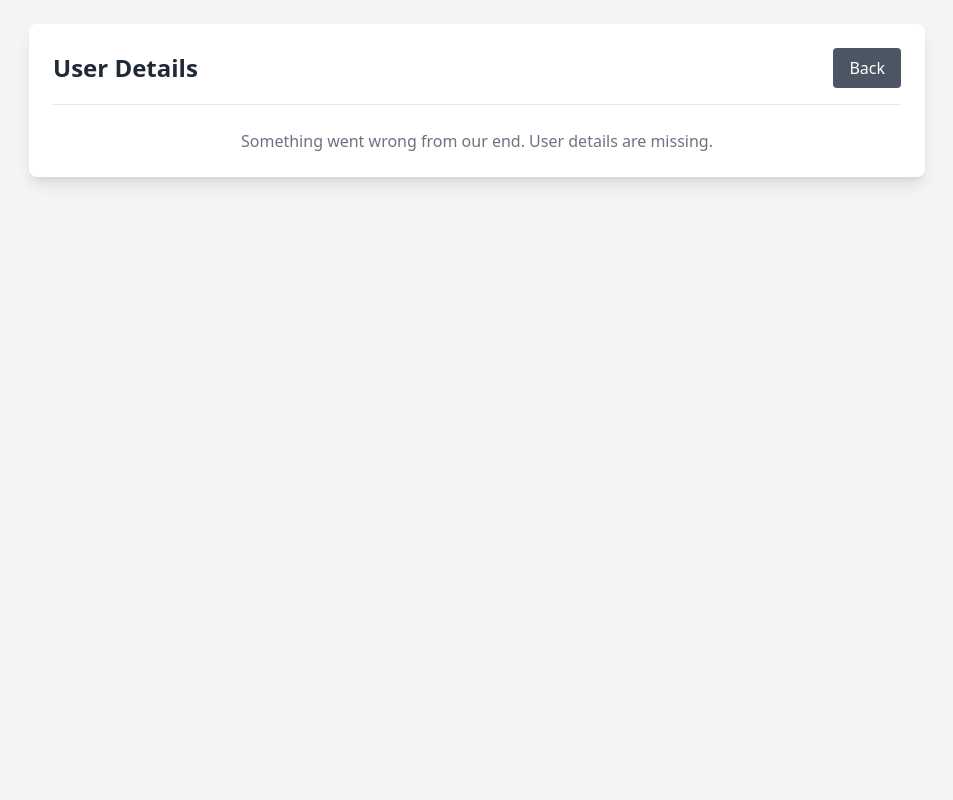
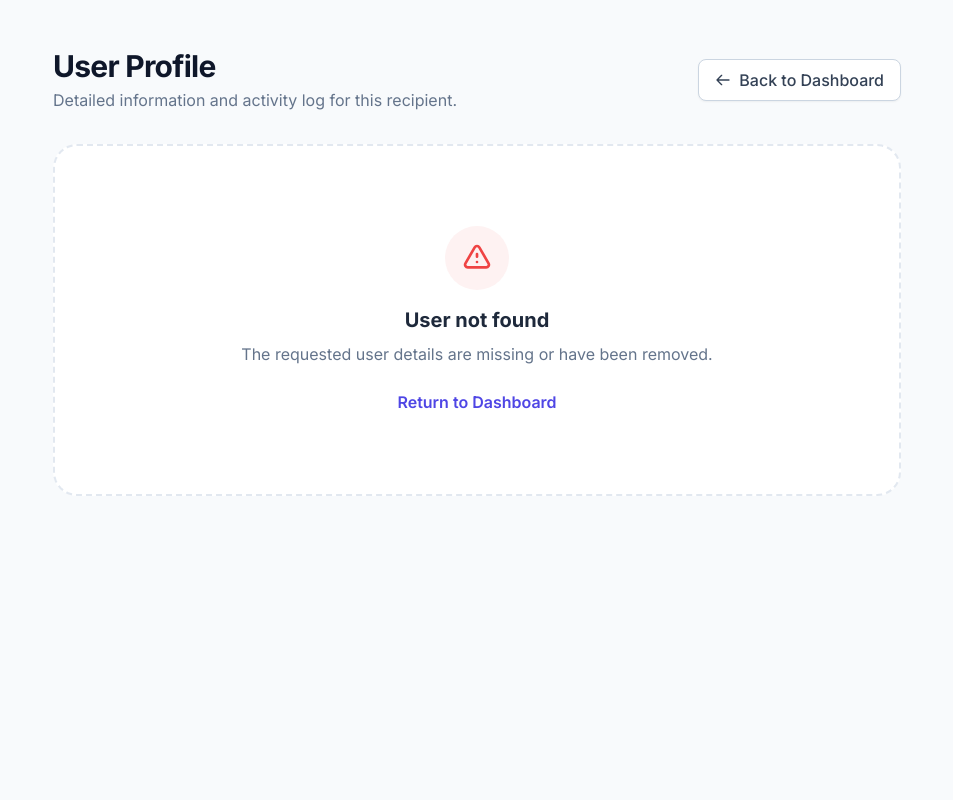
Before and after one commit to puskarpreconet123/email-automation-with-google-api, a Flask app: template templates/userCard.html in a window 1280 px wide. Shown: the whole page, without its empty margins (163-1116 px from the left). Run offline with Flask 3, Linux system fonts and the light colour scheme; the template is opened without the code that fills it, so the values that code supplies are empty; some libraries are stand-ins or nearby versions.

Commit message:
modify ui

```diff
--- a/templates/userCard.html
+++ b/templates/userCard.html
@@ -2,96 +2,121 @@
 <html lang="en">
 <head>
   <meta charset="UTF-8">
-  <title>User</title>
+  <meta name="viewport" content="width=device-width, initial-scale=1.0">
+  <title>User Profile | {{ user.name if user else 'Details' }}</title>
   <script src="https://cdn.tailwindcss.com"></script>
+  <link href="https://fonts.googleapis.com/css2?family=Inter:wght@300;400;500;600;700&display=swap" rel="stylesheet">
+  <style>
+    body { font-family: 'Inter', sans-serif; }
+  </style>
 </head>
-<body class="bg-gray-100 min-h-screen p-6">
+<body class="bg-slate-50 min-h-screen antialiased">
 
-  <div class="max-w-4xl mx-auto bg-white shadow-lg rounded-lg p-6">
+  <div class="max-w-4xl mx-auto py-12 px-4 sm:px-6">
 
-    <!-- Header -->
-    <div class="flex justify-between items-center mb-6 border-b pb-4">
-      <h1 class="text-2xl font-semibold text-gray-800">
-        User Details
-      </h1>
-
+    <div class="flex flex-col sm:flex-row justify-between items-start sm:items-center mb-8 gap-4">
+      <div>
+        <h1 class="text-3xl font-bold text-slate-900 tracking-tight">User Profile</h1>
+        <p class="text-slate-500 mt-1">Detailed information and activity log for this recipient.</p>
+      </div>
       <a href="{{ url_for('dashboard') }}"
-         class="px-4 py-2 bg-gray-600 text-white rounded hover:bg-gray-700 transition">
-        Back
+         class="inline-flex items-center px-4 py-2 bg-white border border-slate-300 text-slate-700 font-medium rounded-lg shadow-sm hover:bg-slate-50 hover:text-slate-900 transition-all active:scale-95">
+        <svg class="w-4 h-4 mr-2" fill="none" stroke="currentColor" viewBox="0 0 24 24"><path stroke-linecap="round" stroke-linejoin="round" stroke-width="2" d="M10 19l-7-7m0 0l7-7m-7 7h18"/></svg>
+        Back to Dashboard
       </a>
     </div>
 
     {% if user %}
-    <!-- Card -->
-    <div class="space-y-4 text-gray-700">
+    <div class="grid grid-cols-1 md:grid-cols-3 gap-6">
 
-      <div>
-        <span class="font-semibold text-gray-900">ID:</span>
-        <span class="ml-2">{{ user._id }}</span>
+      <div class="md:col-span-2 space-y-6">
+        <div class="bg-white rounded-2xl shadow-sm border border-slate-200 overflow-hidden">
+          <div class="px-6 py-4 border-b border-slate-100 bg-slate-50/50">
+            <h2 class="font-semibold text-slate-800">Account Details</h2>
+          </div>
+          <div class="p-6 grid grid-cols-1 sm:grid-cols-2 gap-y-6 gap-x-4">
+            <div>
+              <label class="block text-xs font-bold text-slate-400 uppercase tracking-wider">Full Name</label>
+              <p class="mt-1 text-slate-900 font-medium text-lg">{{ user.name }}</p>
+            </div>
+            <div>
+              <label class="block text-xs font-bold text-slate-400 uppercase tracking-wider">Email Address</label>
+              <p class="mt-1 text-blue-600 font-medium">{{ user.email }}</p>
+            </div>
+            <div>
+              <label class="block text-xs font-bold text-slate-400 uppercase tracking-wider">Group Category</label>
+              <span class="mt-1 inline-flex items-center px-2.5 py-0.5 rounded-full text-xs font-medium bg-indigo-100 text-indigo-800 uppercase">
+                {{ user.group }}
+              </span>
+            </div>
+            <div>
+              <label class="block text-xs font-bold text-slate-400 uppercase tracking-wider">Database ID</label>
+              <p class="mt-1 text-slate-500 font-mono text-xs">{{ user._id }}</p>
+            </div>
+            <div class="sm:col-span-2">
+              <label class="block text-xs font-bold text-slate-400 uppercase tracking-wider">Subject Line</label>
+              <p class="mt-1 text-slate-800 font-medium border-l-4 border-indigo-500 pl-3">{{ user.subject }}</p>
+            </div>
+            <div class="sm:col-span-2">
+              <label class="block text-xs font-bold text-slate-400 uppercase tracking-wider">Message Body</label>
+              <div class="mt-2 bg-slate-50 p-4 rounded-xl border border-slate-100 text-slate-700 leading-relaxed italic">
+                "{{ user.message }}"
+              </div>
+            </div>
+          </div>
+        </div>
       </div>
 
-      <div>
-        <span class="font-semibold text-gray-900">Email:</span>
-        <span class="ml-2">{{ user.email }}</span>
-      </div>
+      <div class="space-y-6">
+        <div class="bg-white rounded-2xl shadow-sm border border-slate-200 p-6">
+          <h2 class="font-semibold text-slate-800 mb-4">Automation Status</h2>
 
-      <div>
-        <span class="font-semibold text-gray-900">Name:</span>
-        <span class="ml-2">{{ user.name }}</span>
-      </div>
+          <div class="space-y-4">
+            <div class="flex items-center justify-between">
+              <span class="text-slate-500 text-sm">Emails Sent</span>
+              <span class="px-3 py-1 bg-green-100 text-green-700 rounded-full font-bold text-sm">{{ user.noOfEmailsSend }}</span>
+            </div>
 
-      <div>
-        <span class="font-semibold text-gray-900">Group Name:</span>
-        <span class="ml-2">{{ user.group }}</span>
-      </div>
+            <div class="border-t border-slate-100 pt-4">
+              <label class="text-xs font-bold text-slate-400 uppercase tracking-wider block mb-1">Last Interaction</label>
+              <p class="text-sm text-slate-700">
+                {% if user.lastSend %}
+                  {{ user.lastSend.strftime('%d %b %Y, %H:%M') }}
+                {% else %}
+                  <span class="text-amber-500 italic">No activity recorded</span>
+                {% endif %}
+              </p>
+            </div>
 
-      <div>
-        <span class="font-semibold text-gray-900">Subject:</span>
-        <span class="ml-2">{{ user.subject }}</span>
-      </div>
+            <div class="pt-2">
+              <label class="text-xs font-bold text-slate-400 uppercase tracking-wider block mb-1">Created On</label>
+              <p class="text-sm text-slate-700">
+                {{ user.dateCreated.strftime('%d %b %Y') }}
+              </p>
+            </div>
+          </div>
+        </div>
 
-      <div>
-        <span class="font-semibold text-gray-900">Message:</span>
-        <p class="mt-1 bg-gray-50 p-3 rounded border text-gray-800">
-          {{ user.message }}
-        </p>
-      </div>
-
-      <div>
-        <span class="font-semibold text-gray-900">Emails Sent:</span>
-        <span class="ml-2">{{ user.noOfEmailsSend }}</span>
-      </div>
-
-      <div>
-        <span class="font-semibold text-gray-900">Created:</span>
-        <span class="ml-2">
-          {{ user.dateCreated.strftime('%d %b %Y %H:%M') }}
-        </span>
-      </div>
-
-      <div>
-        <span class="font-semibold text-gray-900">Last Sent:</span>
-        <span class="ml-2">
-          {% if user.lastSend %}
-            {{ user.lastSend.strftime('%d %b %Y %H:%M') }}
-          {% else %}
-            {{"No Mail Send Till Now"}}
-          {% endif %}
-        </span>
-      </div>
-
-      <div class="pt-4">
-        <a href="/emailForm-edit/{{user._id}}"
-           class="inline-block px-4 py-2 bg-blue-600 text-white rounded hover:bg-blue-700 transition">
-          Edit
-        </a>
+        <div class="bg-indigo-600 rounded-2xl shadow-lg shadow-indigo-200 p-6 text-white">
+          <h3 class="font-semibold mb-2">Modify User</h3>
+          <p class="text-indigo-100 text-sm mb-4">Update this user's details or automation group.</p>
+          <a href="/emailForm-edit/{{user._id}}"
+             class="block text-center w-full py-2.5 bg-white text-indigo-600 font-bold rounded-lg hover:bg-indigo-50 transition-colors shadow-sm">
+            Edit User Profile
+          </a>
+        </div>
       </div>
 
     </div>
     {% else %}
-      <p class="text-center text-gray-500 mt-6">
-        Something went wrong from our end. User details are missing.
-      </p>
+    <div class="text-center py-20 bg-white rounded-3xl border-2 border-dashed border-slate-200">
+      <div class="bg-red-50 w-16 h-16 rounded-full flex items-center justify-center mx-auto mb-4">
+        <svg class="w-8 h-8 text-red-500" fill="none" stroke="currentColor" viewBox="0 0 24 24"><path stroke-linecap="round" stroke-linejoin="round" stroke-width="2" d="M12 9v2m0 4h.01m-6.938 4h13.856c1.54 0 2.502-1.667 1.732-3L13.732 4c-.77-1.333-2.694-1.333-3.464 0L3.34 16c-.77 1.333.192 3 1.732 3z"/></svg>
+      </div>
+      <h2 class="text-xl font-bold text-slate-800">User not found</h2>
+      <p class="text-slate-500 mt-2">The requested user details are missing or have been removed.</p>
+      <a href="{{ url_for('dashboard') }}" class="mt-6 inline-block text-indigo-600 font-semibold hover:underline">Return to Dashboard</a>
+    </div>
     {% endif %}
 
   </div>
```
Also changed, not shown: templates/emailAutomationForm.html (+4 -36 lines).
